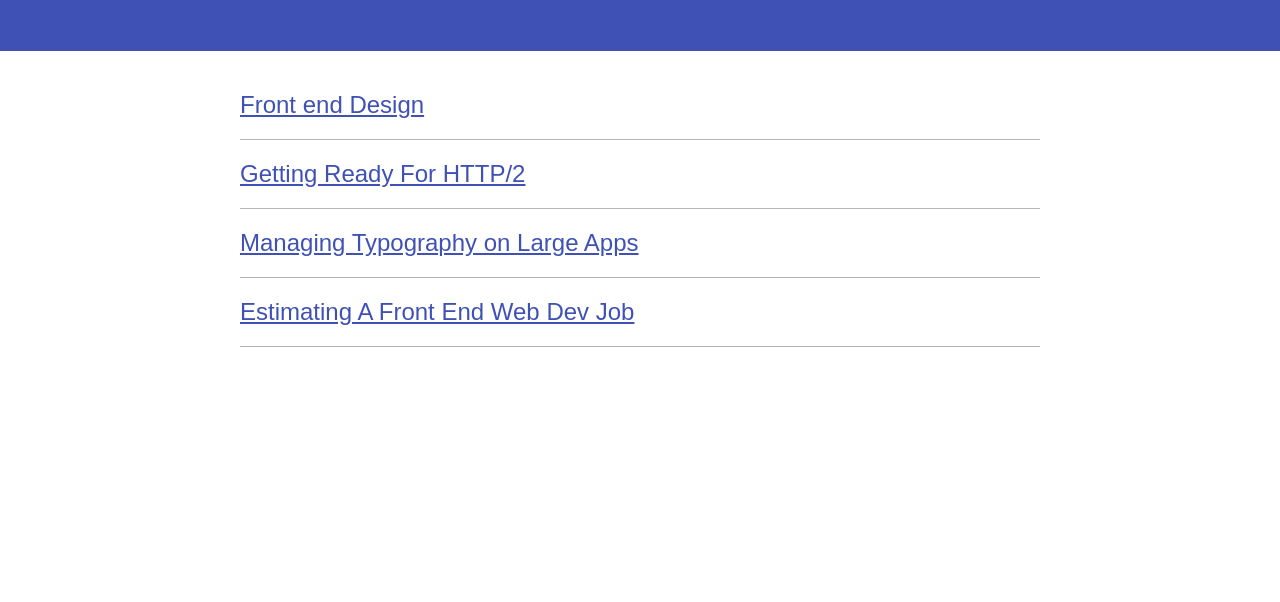
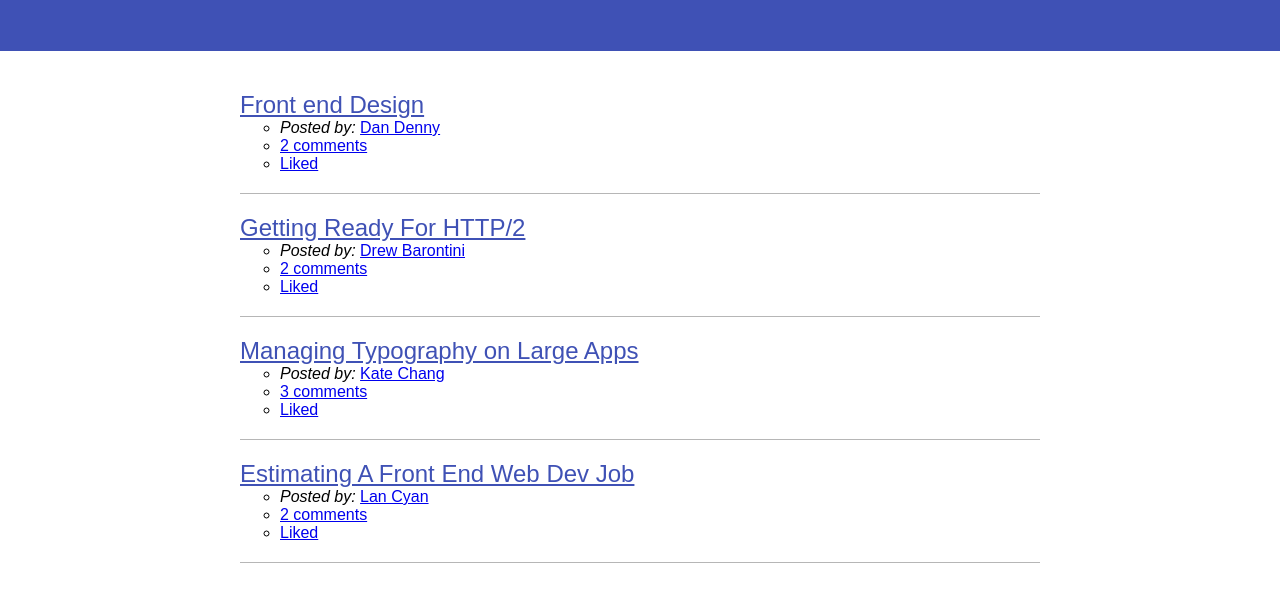
Before and after one commit to Kate1013/sup-to-bits, a plain HTML site: page index.html in a window 1280 px wide. Shown: the part 96-698 px from the top of the page. Drawn offline with Linux system fonts and the light colour scheme.

Commit message:
add news meta HTML

```diff
--- a/index.html
+++ b/index.html
@@ -16,16 +16,64 @@
         <div class='container'>
           <ol class='nesws'>
             <li class='news-item'>
-                 <a class='news-link' href="#">Front end Design</a>
+                <a class='news-link' href="#">Front end Design</a>
+                <ul class='news-meta'>
+                  <li class='news-meta-item'>
+                      <em>Posted by:</em>
+                      <a href = "#">Dan Denny</a>
+                  </li>
+                  <li>
+                      <a href ="#">2 comments</a>
+                    </li>
+                  <li>
+                      <a href="#">Liked</a>
+                  </li>
+                </ul>
             </li>
             <li class='news-item'>
                  <a class='news-link' href="#">Getting Ready For HTTP/2</a>
+                 <ul class='news-meta'>
+                     <li class ='news-meta-item'>
+                     <em>Posted by:</em>
+                     <a href="#">Drew Barontini</a>
+                     </li>
+                     <li>
+                     <a href="#">2 comments</a>
+                     </li>
+                     <li>
+                      <a href="#">Liked</a>
+                     </li>
+                </ul>
             </li>
             <li class='news-item'>
                  <a class='news-link' href="#">Managing Typography on Large Apps</a>
+                <ul class='news-meta'>
+                  <li class='news-meta-item'>
+                    <em>Posted by:</em>
+                     <a href="#">Kate Chang</a>
+                  </li>
+                    <li>
+                    <a href="#">3 comments</a>
+                    </li>
+                    <li>
+                     <a href="#">Liked</a>
+                    </li>
+                </ul>
             </li>
             <li class='news-item'>
                  <a class='news-link' href="#">Estimating A Front End Web Dev Job</a>
+                 <ul class='news-meta'>
+                    <li class='news-meta-item'>
+                      <em>Posted by:</em>
+                      <a href="#">Lan Cyan</a>
+                    </li>
+                    <li>
+                       <a href="#">2 comments</a>
+                    </li>
+                    <li>
+                       <a href="#">Liked</a>
+                    </li>
+                </ul>
             </li>
           </ol>
          </div>
```
